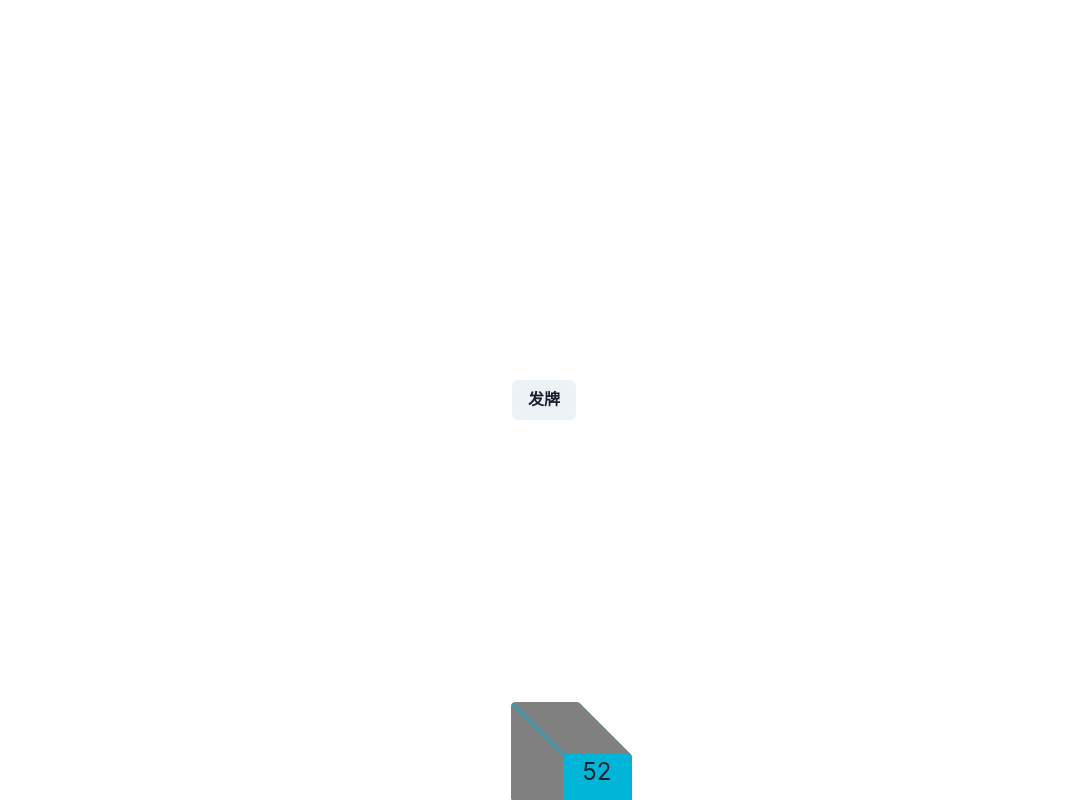
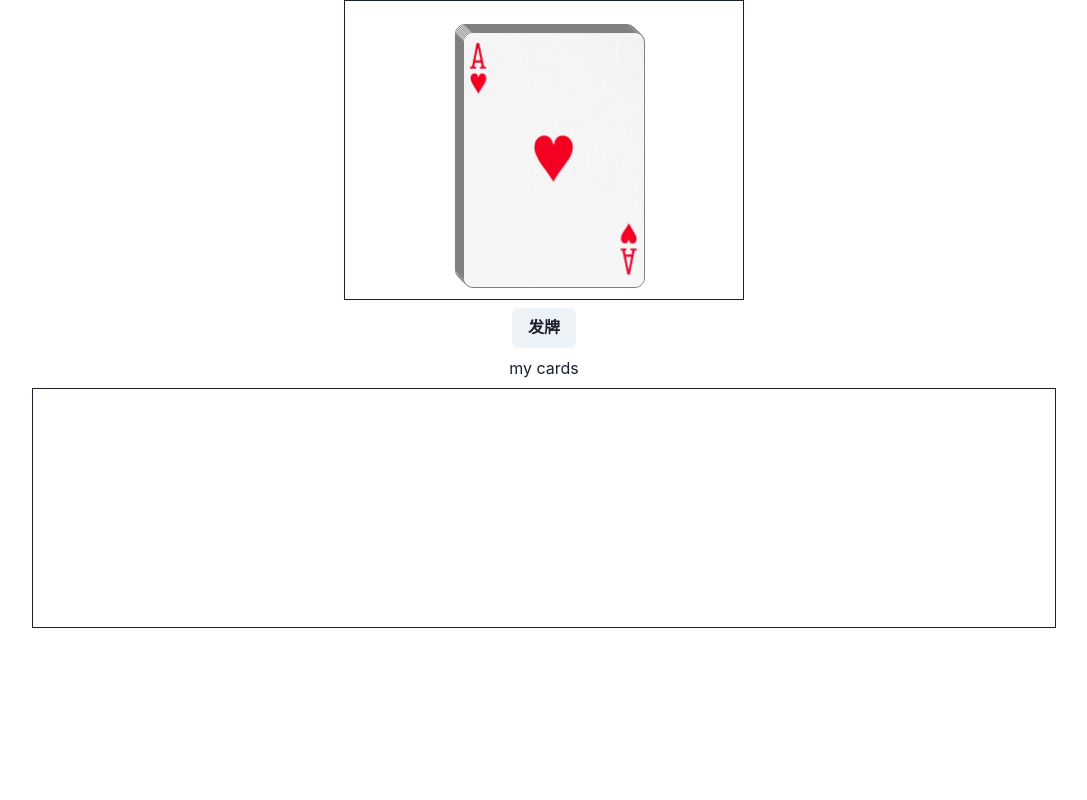
Before and after one commit to Cyronlee/nana-card-game, a Next.js app: page / in a window 1280 px wide. Shown: the whole page, without its empty margins (96-1183 px from the left). Built offline with nearby package versions, Linux system fonts and the light colour scheme.

Commit message:
deal card

```diff
--- a/src/app/page.tsx
+++ b/src/app/page.tsx
@@ -2,62 +2,60 @@
 
 import React, { useState } from "react";
 import { AnimatePresence, motion } from "framer-motion";
-import { Box, Button } from "@chakra-ui/react";
+import { Box, Button, Center, VStack, HStack } from "@chakra-ui/react";
+import PokerCard from "@/components/PokerCard";
 
 export default function App() {
   const [cards, setCards] = useState(
-    Array.from({ length: 52 }, (_, index) => index + 1),
+    Array.from({ length: 9 }, (_, index) => index + 1),
   );
   const [myCards, setMyCards] = useState([]);
   const dealCards = () => {
-    let newCards = cards.slice(0, 1);
-    const shuffledCards = [...cards].sort(() => Math.random() - 0.5);
-    const dealtCards = shuffledCards.slice(0, 10);
-    setCards(dealtCards);
+    let newCards = [...cards];
+    let lastCard = newCards.pop();
+    // let newCards = cards.slice(0, -1);
+    setCards(newCards);
+    setMyCards([...myCards, lastCard]);
   };
 
   return (
-    <div
-      style={{
-        display: "flex",
-        justifyContent: "center",
-        alignItems: "center",
-        height: "100vh",
-      }}
-    >
-      <AnimatePresence>
-        {cards.map((card, index) => (
-          <motion.div
-            key={card}
-            initial={{ opacity: 0, x: -200, y: 100 * index }}
-            animate={{ opacity: 1, x: 2 + index, y: 2 + index }}
-            exit={{ opacity: 0, x: 200, y: 100 * index }}
-            transition={{ duration: 1 }}
-            style={{ position: "absolute", bottom: 0 }}
-          >
-            <Box
-              bg="cyan.500"
-              w="70px"
-              h="100px"
-              border="1px solid gray"
-              borderRadius="4px"
+    <VStack>
+      <Center h="300px" w="400px" border="1px solid">
+        <AnimatePresence>
+          {cards.map((number, index) => (
+            <motion.div
+              key={number}
+              // layoutId={`card-${number}`}
+              initial={{ opacity: 0, x: -200, y: -100 * index }}
+              animate={{ opacity: 1, x: 2 + index, y: 2 + index }}
+              transition={{ duration: 1 }}
+              style={{ position: "absolute" }}
             >
-              <p style={{ textAlign: "center", fontSize: "24px" }}>{card}</p>
-            </Box>
-          </motion.div>
-        ))}
-      </AnimatePresence>
-      <Button
-        onClick={dealCards}
-        style={{
-          position: "absolute",
-          top: "50%",
-          left: "50%",
-          transform: "translate(-50%, -50%)",
-        }}
-      >
-        发牌
-      </Button>
-    </div>
+              <PokerCard
+                // key={number}
+                layoutId={`card-${number}`}
+                w="182px"
+                h="256px"
+              />
+            </motion.div>
+          ))}
+        </AnimatePresence>
+      </Center>
+      <Button onClick={dealCards}>发牌</Button>
+
+      <VStack>
+        <div>my cards</div>
+        <HStack h="30vh" w="80vw" border="1px solid" justifyContent="center">
+          {myCards.map((number, index) => (
+            <PokerCard
+              key={number}
+              layoutId={`card-${number}`}
+              w="182px"
+              h="256px"
+            />
+          ))}
+        </HStack>
+      </VStack>
+    </VStack>
   );
 }
--- a/src/components/PokerCard.tsx
+++ b/src/components/PokerCard.tsx
@@ -37,7 +37,15 @@ const CardBody = ({ variant }: { variant: "front" | "back" }) => {
   );
 };
 
-const PokerCard = ({ w, h }: { w: string; h: string }) => {
+const PokerCard = ({
+  w,
+  h,
+  layoutId,
+}: {
+  w: string;
+  h: string;
+  layoutId: string;
+}) => {
   const [isFlipped, setIsFlipped] = useState(false);
 
   const handleClick = () => {
@@ -78,6 +86,7 @@ const PokerCard = ({ w, h }: { w: string; h: string }) => {
 
   return (
     <motion.div
+      layoutId={layoutId}
       onClick={handleClick}
       transition={spring}
       style={{
```
Also changed, not shown: src/app/demo/page.tsx (deleted, +0 -95 lines).
